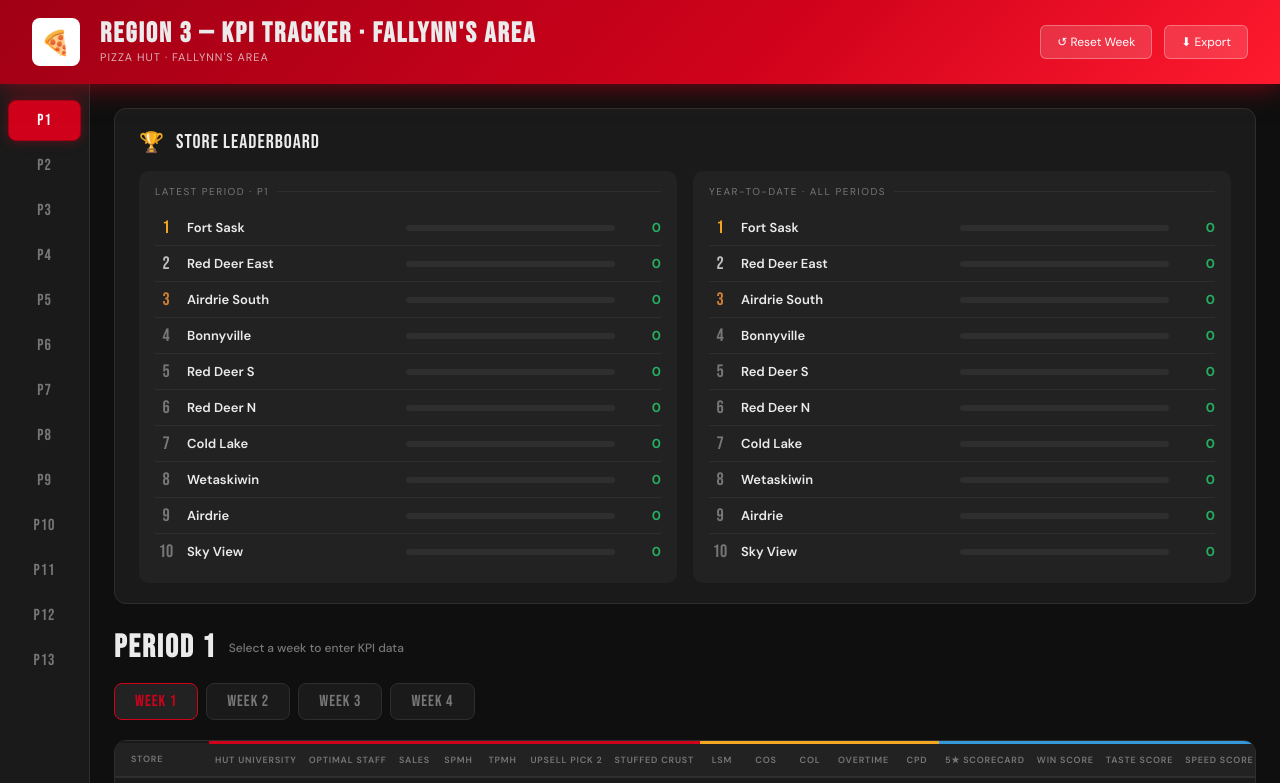
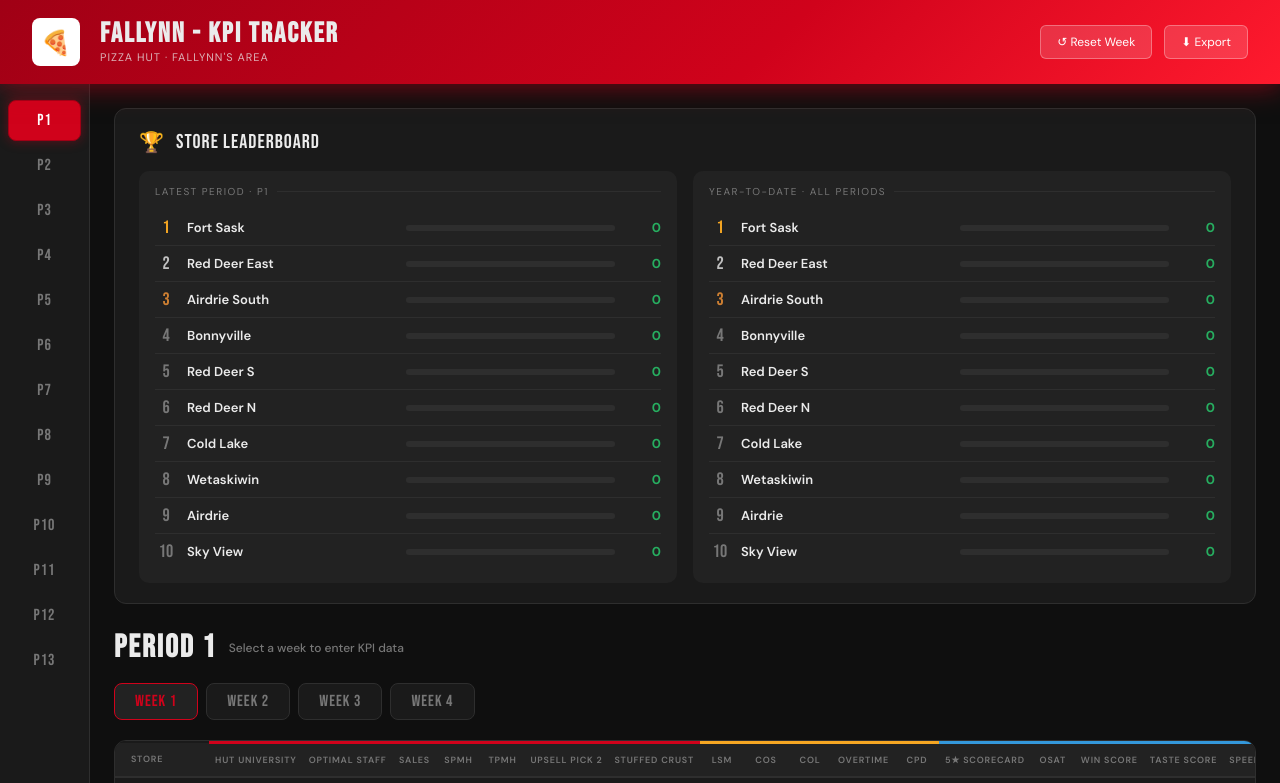
Before and after one commit to mihir-pizzahut/region3-kpi, a plain HTML site: page index.html in a window 1280 px wide. Shown: the top 783 px of the page. Drawn offline with Linux system fonts and the light colour scheme.

Commit message:
Add files via upload

```diff
--- a/index.html
+++ b/index.html
@@ -3,7 +3,7 @@
 <head>
 <meta charset="UTF-8">
 <meta name="viewport" content="width=device-width, initial-scale=1.0">
-<title>Pizza Hut Region 3 — KPI Tracker · Fallynn's Area</title>
+<title>Pizza Hut Fallynn - KPI Tracker</title>
 <style>
   @import url('https://fonts.googleapis.com/css2?family=Bebas+Neue&family=DM+Sans:wght@300;400;500;600;700&display=swap');
 
@@ -478,7 +478,7 @@
 <header>
   <div class="logo-box">🍕</div>
   <div>
-    <h1>Region 3 — KPI Tracker · Fallynn's Area</h1>
+    <h1>Fallynn - KPI Tracker</h1>
     <div class="subtitle">Pizza Hut · Fallynn's Area</div>
   </div>
   <div class="header-right">
@@ -509,6 +509,7 @@
   { key: 'overtime',            label: 'Overtime',             group: 'b' },
   { key: 'cpd',                 label: 'CPD',                  group: 'b' },
   { key: 'five_star',           label: '5★ Scorecard',         group: 'c' },
+  { key: 'osat',                label: 'OSAT',                 group: 'c' },
   { key: 'win_score',           label: 'Win Score',            group: 'c' },
   { key: 'taste_score',         label: 'Taste Score',          group: 'c' },
   { key: 'speed_score',         label: 'Speed Score',          group: 'c' },
```
